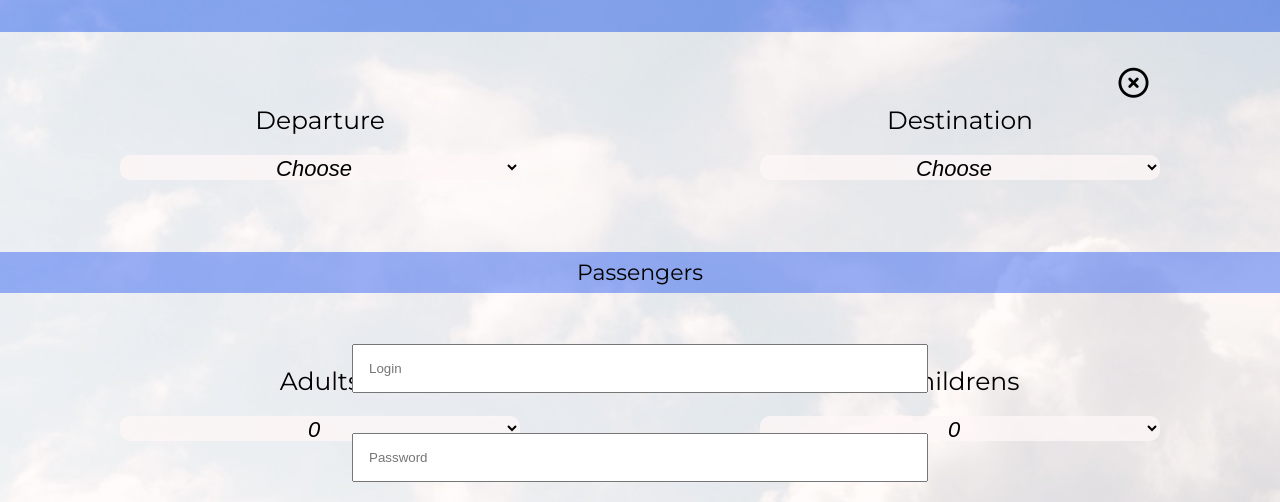
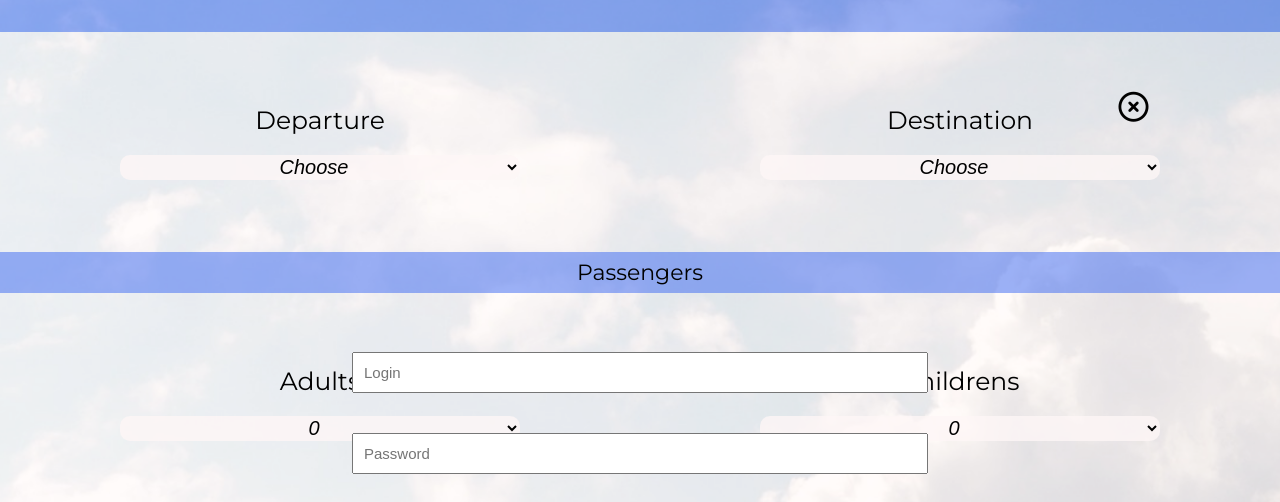
Before and after one commit to Bartroz/ticket-reservation-JavaScript, a website built with webpack: page src/index.html in a window 1280 px wide. Both pictures are taken after a click on the button "Log in". Shown: the part 298-800 px from the top of the page. Built offline with nearby package versions, Linux system fonts and the light colour scheme; no server answers; files whose address does not match are found by name.

Commit message:
Changed style of login panel's inputs

```diff
--- a/src/index.js
+++ b/src/index.js
@@ -153,7 +153,7 @@ const hideError = (param1, param2, param3) => {
 	param2.classList.remove('errorAnimation')
 }
 
-fetch('https://raw.githubusercontent.com/Bartroz/Airlines-ticket-reservation-/main/endpoints/inital.json')
+fetch('https://raw.githubusercontent.com/Bartroz/ticket-reservation-JavaScript/main/endpoints/inital.json')
 	.then(res => res.json())
 	.then(data => data.destination)
 	.then(function (data) {
--- a/src/scss/style.scss
+++ b/src/scss/style.scss
@@ -422,7 +422,7 @@ body {
 		font-size: 25px;
 	}
 	.inputSelect {
-		@include inputStyle(400px, 25px, 22px);
+		@include inputStyle(400px, 25px, 20px);
 	}
 	body {
 		@include imageCenter('/src/images/clouds1920.jpg');
@@ -466,7 +466,8 @@ body {
 			background-image: url('/src/images/sky1920.jpg');
 			&__inputs {
 				input {
-					padding: 15px;
+					padding: 10px;
+					font-size: 15px;
 				}
 				button {
 					padding: 15px 40px;
@@ -474,7 +475,7 @@ body {
 				}
 			}
 			&__error {
-				font-size: 35px;
+				font-size: 25px;
 			}
 		}
 	}
```
